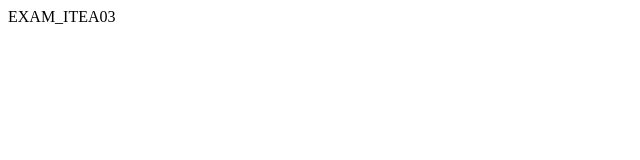
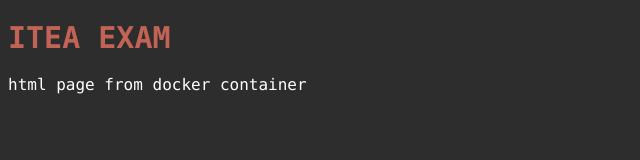
Before and after one commit to lymych/exam_itea, a plain HTML site: page docker/index.html in a window 1280 px wide. Shown: the whole page, without its empty margins (0-640 px from the left). Drawn offline with Linux system fonts and the light colour scheme.

Commit message:
fix artefact

```diff
--- a/docker/index.html
+++ b/docker/index.html
@@ -1 +1,24 @@
-EXAM_ITEA03
+<!DOCTYPE html>
+<head>
+	<title>HTML and CSS "Hello World"</title>
+	<style>
+		body {
+			background-color: #2D2D2D;
+		}
+		h1 {
+			color: #C26356;
+			font-size: 30px;
+			font-family: Menlo, Monaco, fixed-width;
+		}
+
+		p {
+			color: white;
+			font-family: "Source Code Pro", Menlo, Monaco, fixed-width;
+		}
+	</style>
+</head>
+<body>
+	<h1>ITEA EXAM</h1>
+	<p>html page from docker container</p>
+</body>
+</html>
```
Also changed, not shown: 1 other file.
